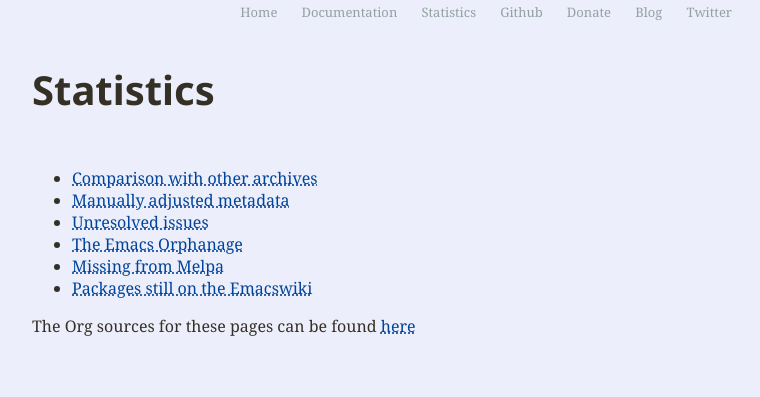
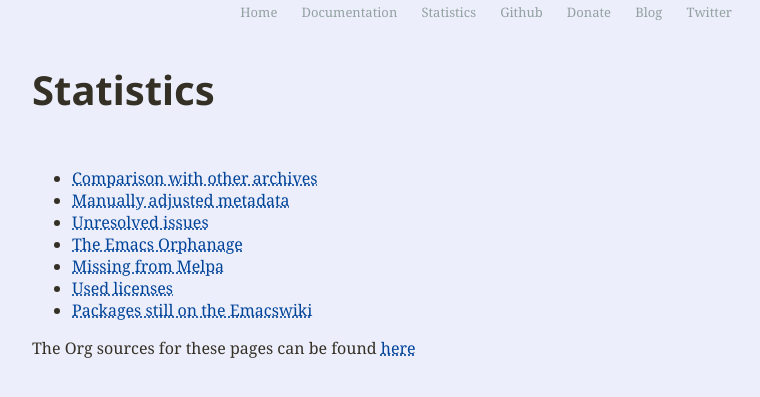
Before and after one commit to emacsmirror/emacsmirror.net, a Jekyll site: the page built from stats/index.md, in a window 1280 px wide. Shown: the top 397 px of the page, without its empty margins (258-1018 px from the left). Built offline with Jekyll 4.4.1, drawn with Linux system fonts in a browser that asks for light colours; comment, search, counter and statistics services are not loaded.

Commit message:
[c] link to license stats

```diff
--- a/stats/index.md
+++ b/stats/index.md
@@ -8,6 +8,7 @@ title: Statistics
 - [Unresolved issues](/stats/issues.html)
 - [The Emacs Orphanage](/stats/emacsorphanage.html)
 - [Missing from Melpa](/stats/melpa-missing.html)
+- [Used licenses](/stats/licenses.html)
 - [Packages still on the Emacswiki](/stats/emacswiki.html)
 
 The Org sources for these pages can be found
```
